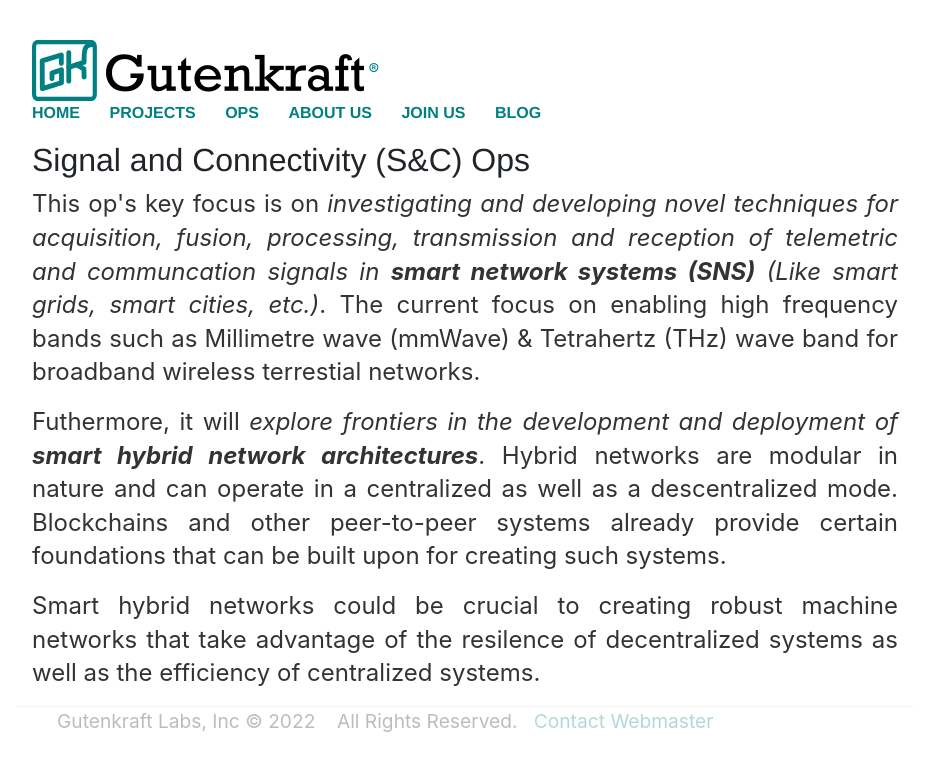
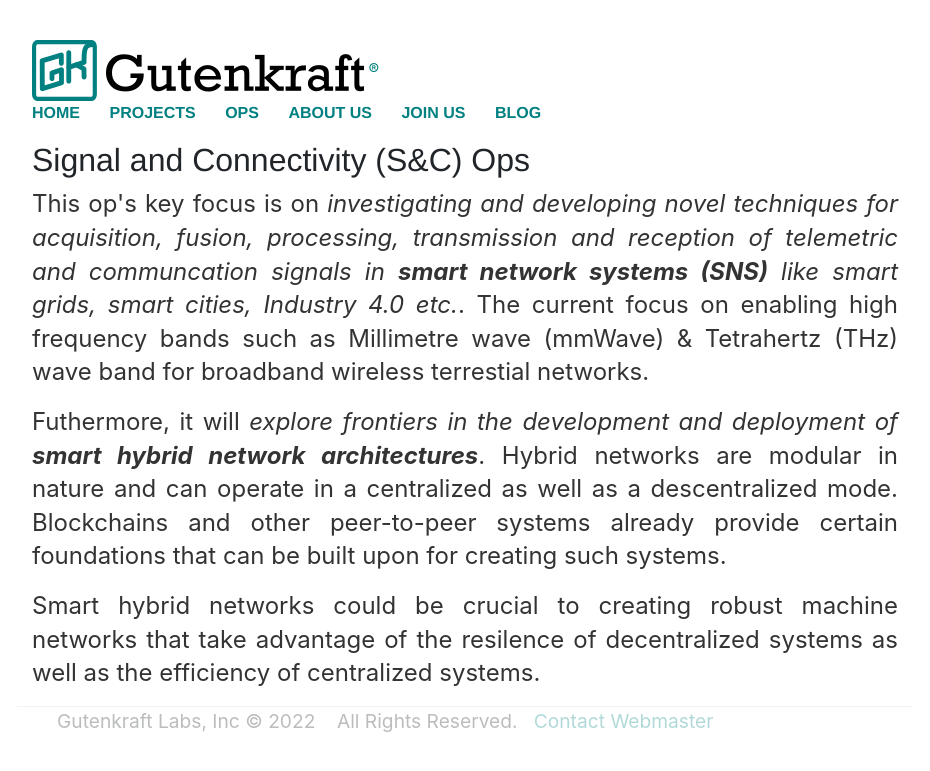
Before and after one commit to oferonmi/datafilik.github.io, a Jekyll site: the page built from ops/snc_op/index.html, in a window 1280 px wide. Shown: the top 771 px of the page, without its empty margins (175-1105 px from the left). Built offline with Jekyll 4.4.1, drawn with Linux system fonts in a browser that asks for light colours.

Commit message:
content update

```diff
--- a/ops/snc_op/index.html
+++ b/ops/snc_op/index.html
@@ -6,7 +6,7 @@
 <div class="container">
     <h1>Signal and Connectivity (S&C) Ops</h1>
     <p align="justify">
-        This op's key focus is on <em>investigating and developing novel techniques for acquisition, fusion, processing, transmission and reception of telemetric and communcation signals in <b>smart network systems (SNS)</b> (Like smart grids, smart cities, etc.)</em>. The current focus on enabling high frequency bands  such as Millimetre wave (mmWave) & Tetrahertz (THz) wave band for broadband wireless terrestial networks.
+        This op's key focus is on <em>investigating and developing novel techniques for acquisition, fusion, processing, transmission and reception of telemetric and communcation signals in <b>smart network systems (SNS)</b> like smart grids, smart cities, Industry 4.0 etc.</em>. The current focus on enabling high frequency bands  such as Millimetre wave (mmWave) & Tetrahertz (THz) wave band for broadband wireless terrestial networks.
     </p>
 
     <p align="justify">
```
